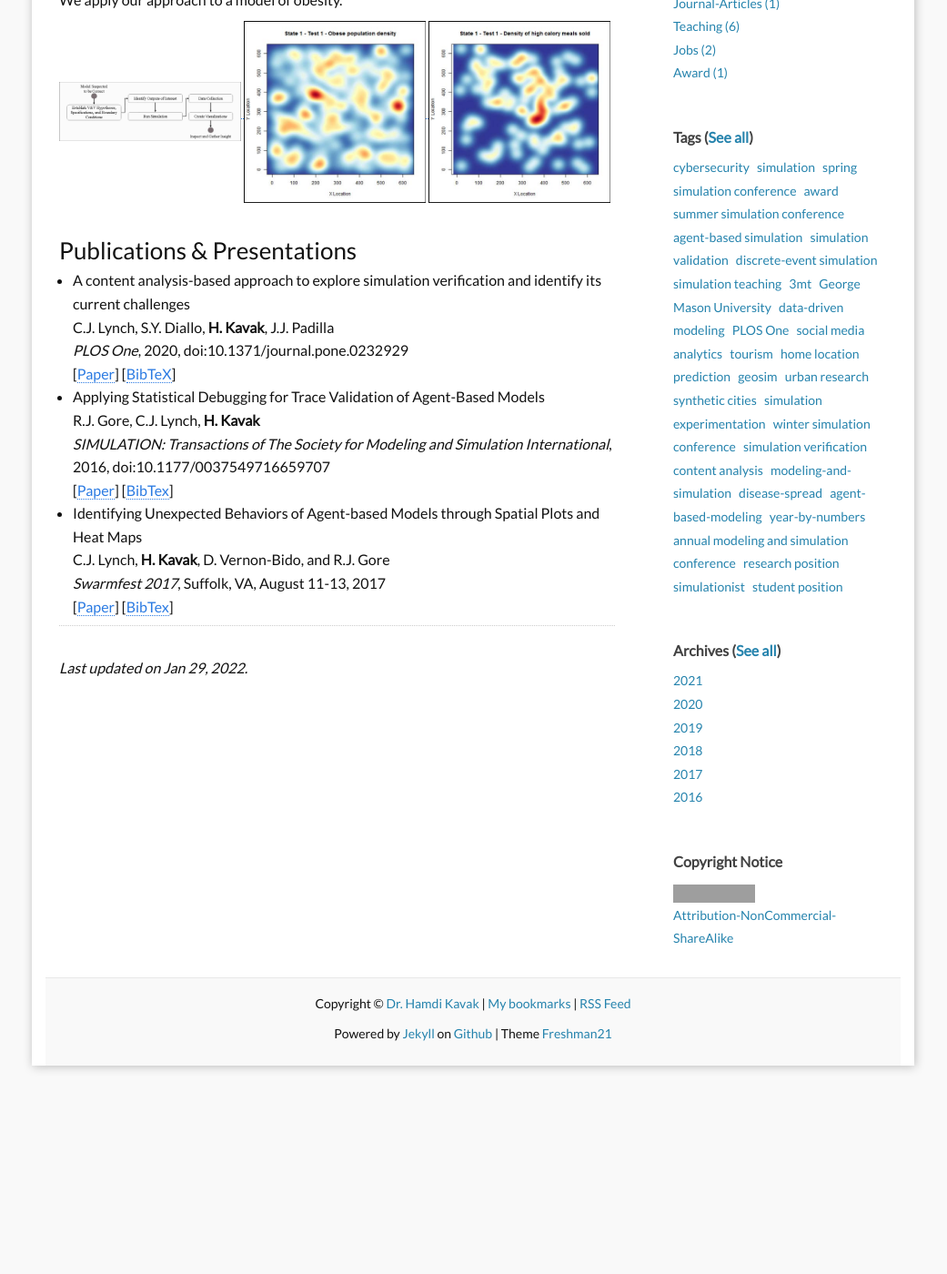
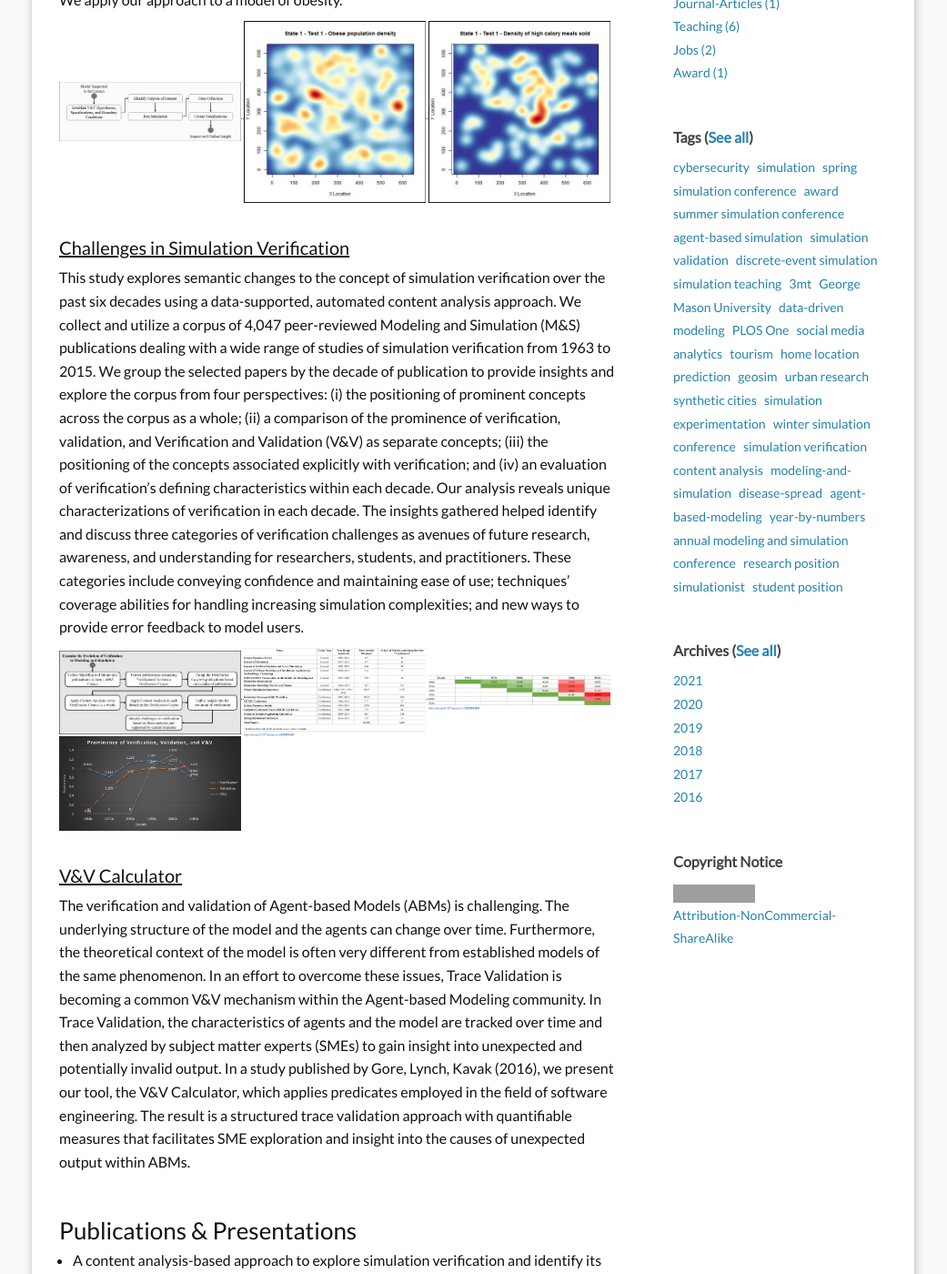
Before and after one commit to hamdikavak/hamdikavak.github.io, a Jekyll site: the page built from research/verification-and-validation-methodological-contributions-pre2021.md, in a window 1280 px wide and 1400 px high, scrolled down 1110 px. Shown: the whole window at 91% size, without its empty margins (120-1161 px from the left). Built offline with Jekyll 4.4.1, drawn with Linux system fonts in a browser that asks for light colours; nearby versions of some CDN libraries; before the commit the page ends 2311 px from its top, so only the background shows below that; grey boxes are pictures that could not be loaded.

Commit message:
Other v&v work added

```diff
--- a/research/verification-and-validation-methodological-contributions-pre2021.md
+++ b/research/verification-and-validation-methodological-contributions-pre2021.md
@@ -46,6 +46,33 @@ Verification and validation (V&amp;V) techniques commonly require modelers to co
 
 <br/>
 
+#### <u>Challenges in Simulation Verification</u>
+
+This study explores semantic changes to the concept of simulation verification over the past six decades using a data-supported, automated content analysis approach. We collect and utilize a corpus of 4,047 peer-reviewed Modeling and Simulation (M&S) publications dealing with a wide range of studies of simulation verification from 1963 to 2015. We group the selected papers by the decade of publication to provide insights and explore the corpus from four perspectives: (i) the positioning of prominent concepts across the corpus as a whole; (ii) a comparison of the prominence of verification, validation, and Verification and Validation (V&V) as separate concepts; (iii) the positioning of the concepts associated explicitly with verification; and (iv) an evaluation of verification’s defining characteristics within each decade. Our analysis reveals unique characterizations of verification in each decade. The insights gathered helped identify and discuss three categories of verification challenges as avenues of future research, awareness, and understanding for researchers, students, and practitioners. These categories include conveying confidence and maintaining ease of use; techniques’ coverage abilities for handling increasing simulation complexities; and new ways to provide error feedback to model users.
+
+<div id="vv-challenges-gallery">
+    <a href="{{ site.baseurl }}/images/research/v-and-v/verification-challenges/1approach.png" data-toggle="lightbox" data-gallery="challenges-gallery" class="col-sm-4" data-title="Title" data-footer="Footer">
+        <img width="{{site.thumbnail_width}}" src="{{ site.baseurl }}/images/research/v-and-v/verification-challenges/1approach.png" class="img-fluid">
+    </a>
+       <a href="{{ site.baseurl }}/images/research/v-and-v/verification-challenges/2paper-venues.png" data-toggle="lightbox" data-gallery="challenges-gallery" class="col-sm-4" data-title="Title" data-footer="Footer">
+        <img width="{{site.thumbnail_width}}" src="{{ site.baseurl }}/images/research/v-and-v/verification-challenges/2paper-venues.png" class="img-fluid">
+    </a>
+       <a href="{{ site.baseurl }}/images/research/v-and-v/verification-challenges/3correlations.png" data-toggle="lightbox" data-gallery="challenges-gallery" class="col-sm-4" data-title="Title" data-footer="Footer">
+        <img width="{{site.thumbnail_width}}" src="{{ site.baseurl }}/images/research/v-and-v/verification-challenges/3correlations.png" class="img-fluid">
+    </a>
+       <a href="{{ site.baseurl }}/images/research/v-and-v/verification-challenges/4prominance.png" data-toggle="lightbox" data-gallery="challenges-gallery" class="col-sm-4" data-title="Title" data-footer="Footer">
+        <img width="{{site.thumbnail_width}}" src="{{ site.baseurl }}/images/research/v-and-v/verification-challenges/4prominance.png" class="img-fluid">
+    </a>
+
+  </div>
+
+<br/>
+#### <u>V&amp;V Calculator</u>
+
+The verification and validation of Agent-based Models (ABMs) is challenging. The underlying structure of the model and the agents can change over time. Furthermore, the theoretical context of the model is often very different from established models of the same phenomenon. In an effort to overcome these issues, Trace Validation is becoming a common V&V mechanism within the Agent-based Modeling community. In Trace Validation, the characteristics of agents and the model are tracked over time and then analyzed by subject matter experts (SMEs) to gain insight into unexpected and potentially invalid output. In a study published by Gore, Lynch, Kavak (2016), we present our tool, the V&V Calculator, which applies predicates employed in the field of software engineering. The result is a structured trace validation approach with quantifiable measures that facilitates SME exploration and insight into the causes of unexpected output within ABMs.
+
+<br/>
+
 ### Publications & Presentations
 
 - A content analysis-based approach to explore simulation verification and identify its current challenges
@@ -76,3 +103,11 @@ Verification and validation (V&amp;V) techniques commonly require modelers to co
 	    showThumbByDefault: true
 	});
 	</script>
+
+<script>
+	  lightGallery(document.getElementById('vv-challenges-gallery'), {
+	    thumbnail:true,
+	    animateThumb: true,
+	    showThumbByDefault: true
+	});
+	</script>
```
Also changed, not shown: images/research/v-and-v/verification-challenges/1approach.png (added), images/research/v-and-v/verification-challenges/2paper-venues.png (added), images/research/v-and-v/verification-challenges/3correlations.png (added), images/research/v-and-v/verification-challenges/4prominance.png (added).
